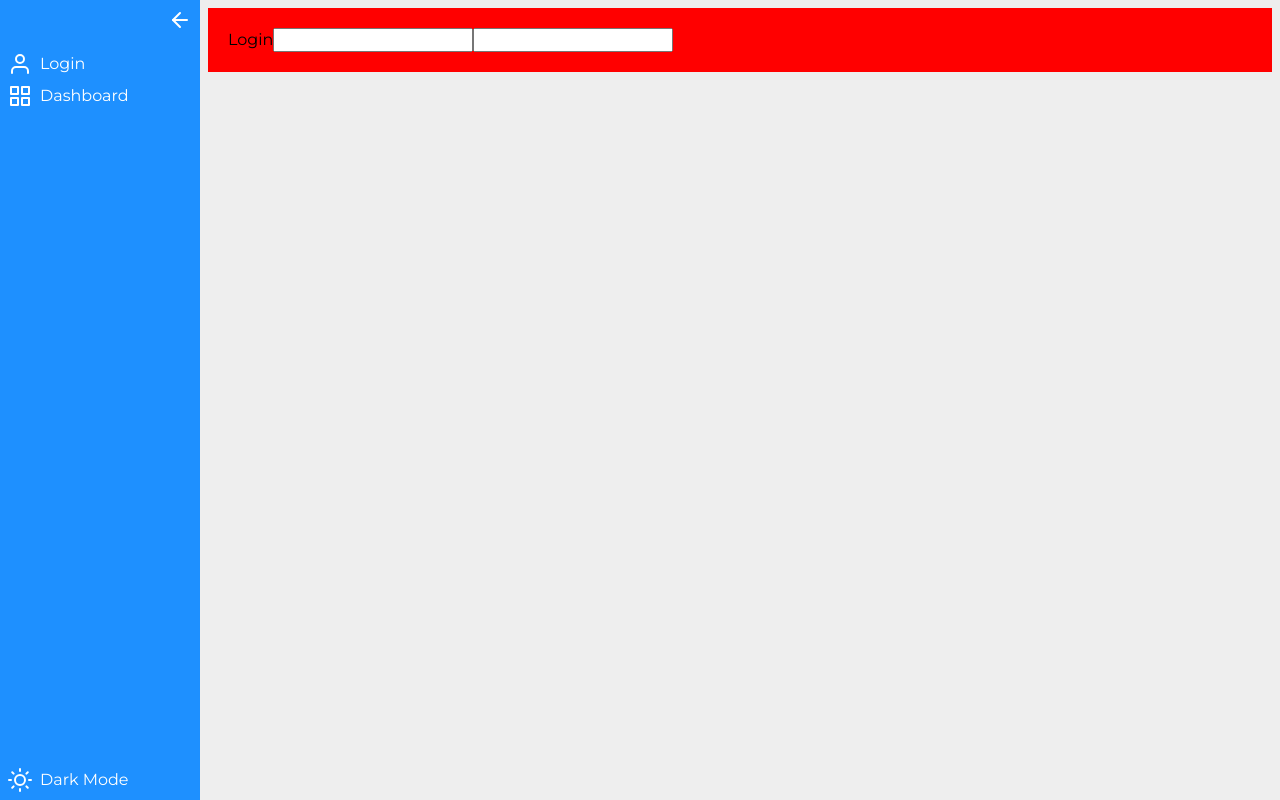
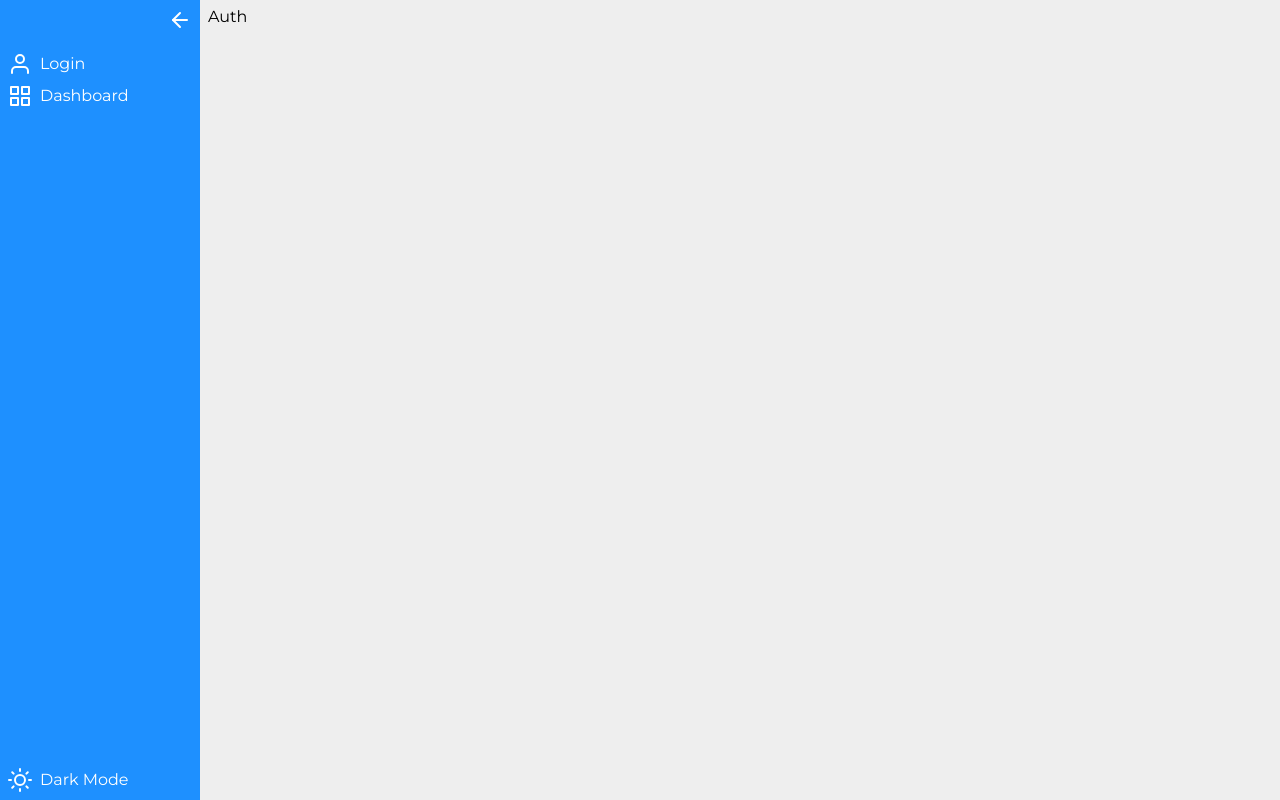
Before and after one commit to kstdn/react-boilerplate, a React (Create React App) app: page /authentication in a window 1280 px wide. Built offline with nearby package versions, Linux system fonts and the light colour scheme.

Commit message:
Adjust Auth component

```diff
--- a/src/Auth/index.tsx
+++ b/src/Auth/index.tsx
@@ -1,17 +1,7 @@
 import React from 'react';
-import styled from 'styled-components';
-
-const AuthFormContainer = styled.div`
-  background: red;
-  padding: 20px;
-`;
 
 export const Authentication = () => {
   return (
-    <AuthFormContainer>
-      Login
-      <input type='text' />
-      <input type='password' />
-    </AuthFormContainer>
+    <div>Auth</div>
   );
 };
```
